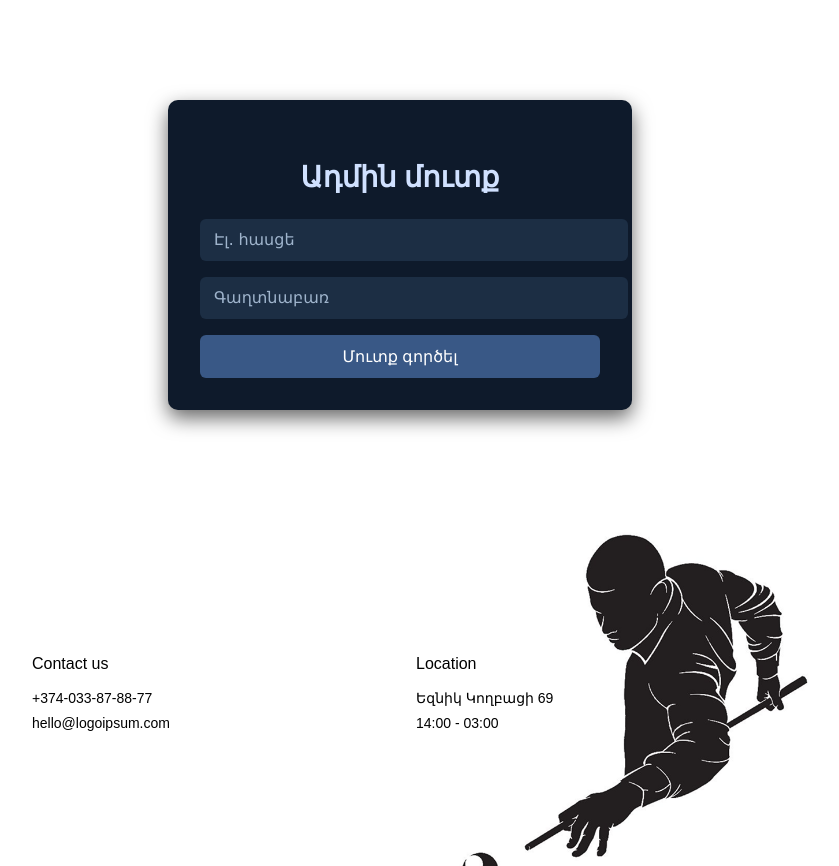
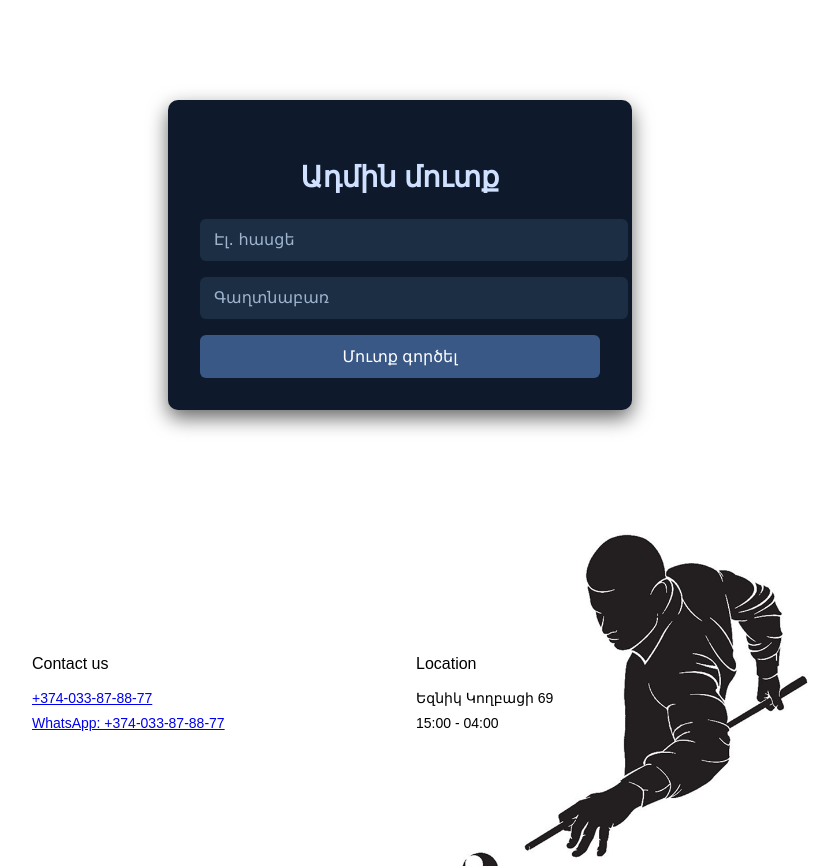
Before and after one commit to HarutAzatyan777/blackball, a React (Create React App) app: page /admin in a window 1280 px wide. Shown: the whole page, without its empty margins (240-1079 px from the left). Built offline with nearby package versions, Linux system fonts and the light colour scheme; no server answers; a web font is replaced by a local one.

Commit message:
asdddդsաa

```diff
--- a/src/components/Footer/Footer.jsx
+++ b/src/components/Footer/Footer.jsx
@@ -8,13 +8,24 @@
         <div className="footer-content">
           <div className="footer-section">
             <h3>Contact us</h3>
-            <p>+374-033-87-88-77</p>
-            <p>hello@logoipsum.com</p>
+            <p>
+              <a href="tel:+37433878877">+374-033-87-88-77</a>
+            </p>
+            <p>
+              <a
+                href="https://wa.me/37433878877"
+                target="_blank"
+                rel="noopener noreferrer"
+              >
+                WhatsApp: +374-033-87-88-77
+              </a>
+            </p>
           </div>
+
           <div className="footer-section">
             <h3>Location</h3>
-            <p>Եզնիկ Կողբացի 69 </p>
-            <p>14:00 - 03:00</p>
+            <p>Եզնիկ Կողբացի 69</p>
+            <p>15:00 - 04:00</p>
           </div>
         </div>
       </div>
--- a/src/styles/QrMenuPage.css
+++ b/src/styles/QrMenuPage.css
@@ -253,6 +253,36 @@
   flex-direction: column;
   cursor: pointer;
 }
+.qr-menu-item:not(:has(img)) {
+  height: auto;
+  min-height: 120px;
+  padding: 1rem;
+
+  justify-content: flex-start;
+  align-items: flex-start;
+}
+
+.qr-menu-item:not(:has(img)) .qr-menu-item-text {
+  width: auto;
+  padding: 0;
+  gap: 0.4rem;
+  display: flex;
+  flex-direction: column;
+  align-items: flex-start;
+}
+.qr-menu-item:not(:has(img)) {
+  height: auto;
+
+}
+
+.qr-menu-item:not(:has(img)) .qr-menu-item-text {
+  width: auto;
+  padding: 0;
+  gap: 0.4rem;
+  display: flex;
+  flex-direction: column;
+  align-items: flex-start;
+}
 
 .qr-menu-item:hover {
   transform: translateY(-4px);
```
